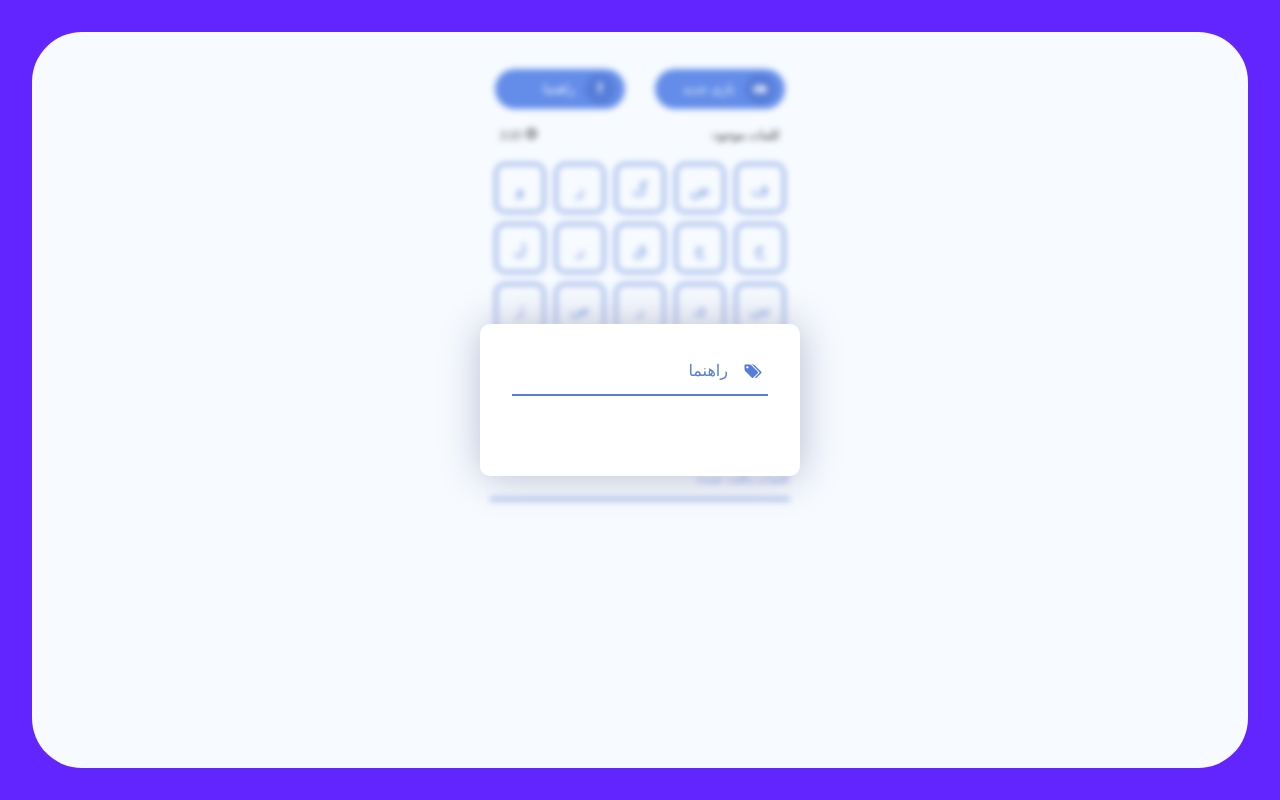
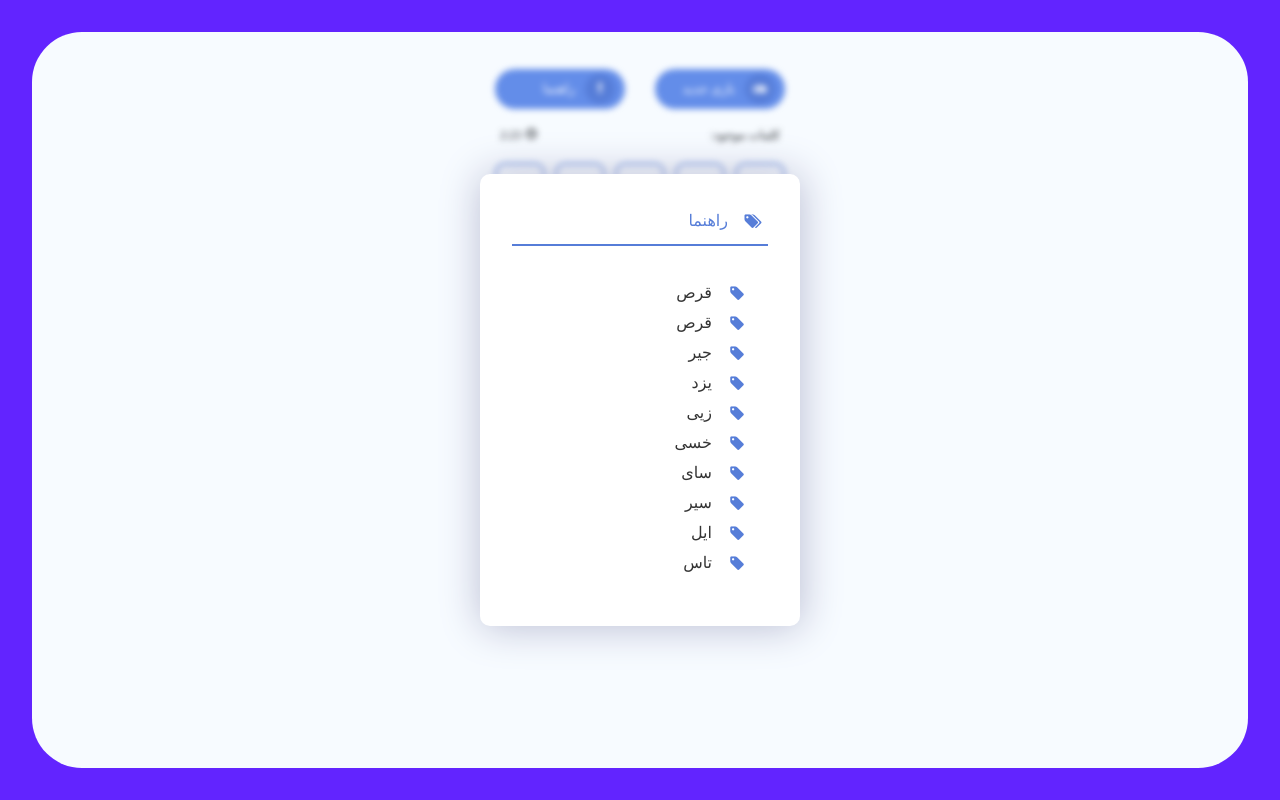
Before and after one commit to Abolfazl2647/Boggle-Game, a React (Create React App) app: page / in a window 1280 px wide. Both pictures are taken after a click on the button "راهنما". Built offline with nearby package versions, Linux system fonts and the light colour scheme; a web font is replaced by a local one.

Commit message:
Modal.jsx Now Work With Redux

```diff
--- a/src/View/Components/Help/index.jsx
+++ b/src/View/Components/Help/index.jsx
@@ -14,26 +14,26 @@ class Modal extends Component {
     componentWillUnmount() { document.removeEventListener('mousedown', this.handleClickOutside)}
     componentDidMount() {  document.addEventListener('mousedown', this.handleClickOutside)}
     handleClickOutside = (event) => {
-        if ( this.props.visibility ) {
+        if ( this.props.help_visibility ) {
             if (this.wrapperRef && !this.wrapperRef.current.contains(event.target)) {
-                this.props.ToggleModal(false);
+                this.props.toggle_modal(false);
             }
         }
     }
 
     render() {
 
-        let UserPickUps = this.props.userPickups ? this.props.userPickups.map((item) => {
+        let userAnswers = this.props.userAnswers ? this.props.userAnswers.map((item) => {
             return item.string;
-        }) : null;
+        }) : [];
 
         return (
             <div className={(( this.props.help_visibility ) ? 'show' : "") + " Modal-Wrapper "}>
                 <div className="Modal" ref={this.wrapperRef}>
                     <p><i className="fa fa-tags" aria-hidden="true"></i><span>راهنما</span></p>
                     <ul>
-                        {this.props.Answers ? this.props.Answers.map((item,index)=>{
-                            return <li key={index} className={ (UserPickUps.indexOf(item) !== -1) ? "found" : "" }><i className="fa fa-tag" aria-hidden="true"></i><span>{item}</span></li>
+                        {this.props.availableAnswers ? this.props.availableAnswers.map((item,index)=>{
+                            return <li key={index} className={ (userAnswers.indexOf(item) !== -1) ? "found" : "" }><i className="fa fa-tag" aria-hidden="true"></i><span>{item}</span></li>
                         }) : null}
                     </ul>
                 </div>
@@ -45,11 +45,8 @@ class Modal extends Component {
 
 const mappropsToProps = (state) => {
 	return {
-		tableValues: state.Boggle.tableValues,
 		availableAnswers: state.Boggle.availableAnswers,
 		help_visibility: state.Boggle.help_visibility,
-		winingStatus: state.Boggle.winingStatus,
-		clock: state.Boggle.clock
 	}
 }
 
```
